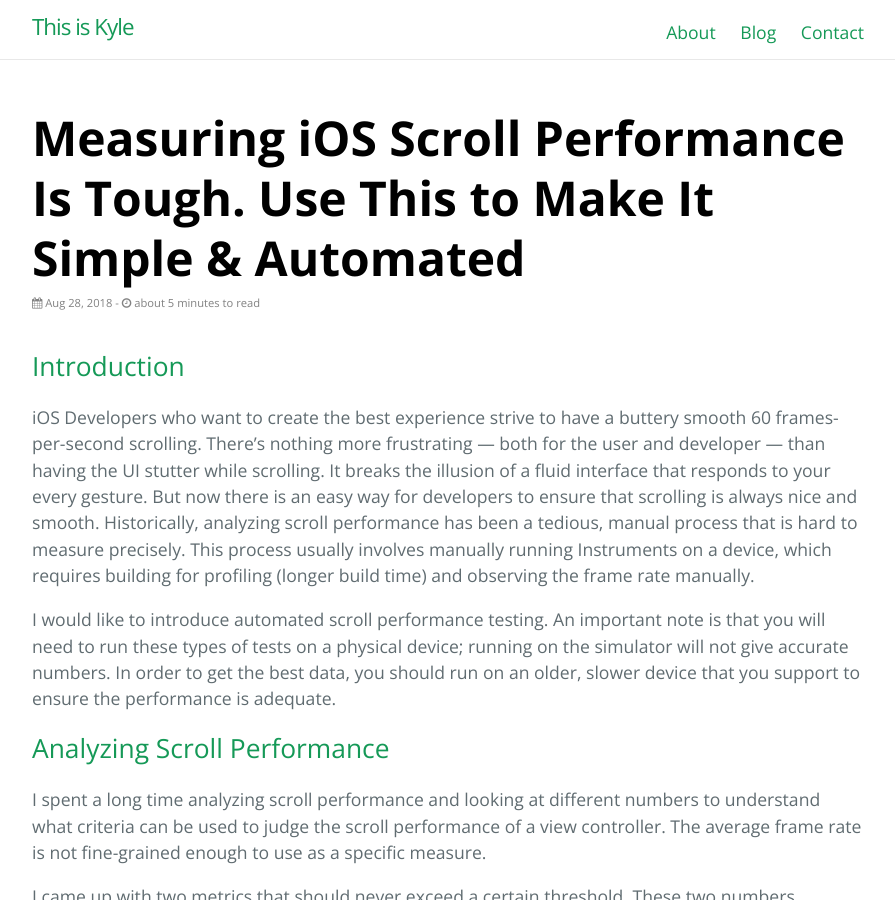
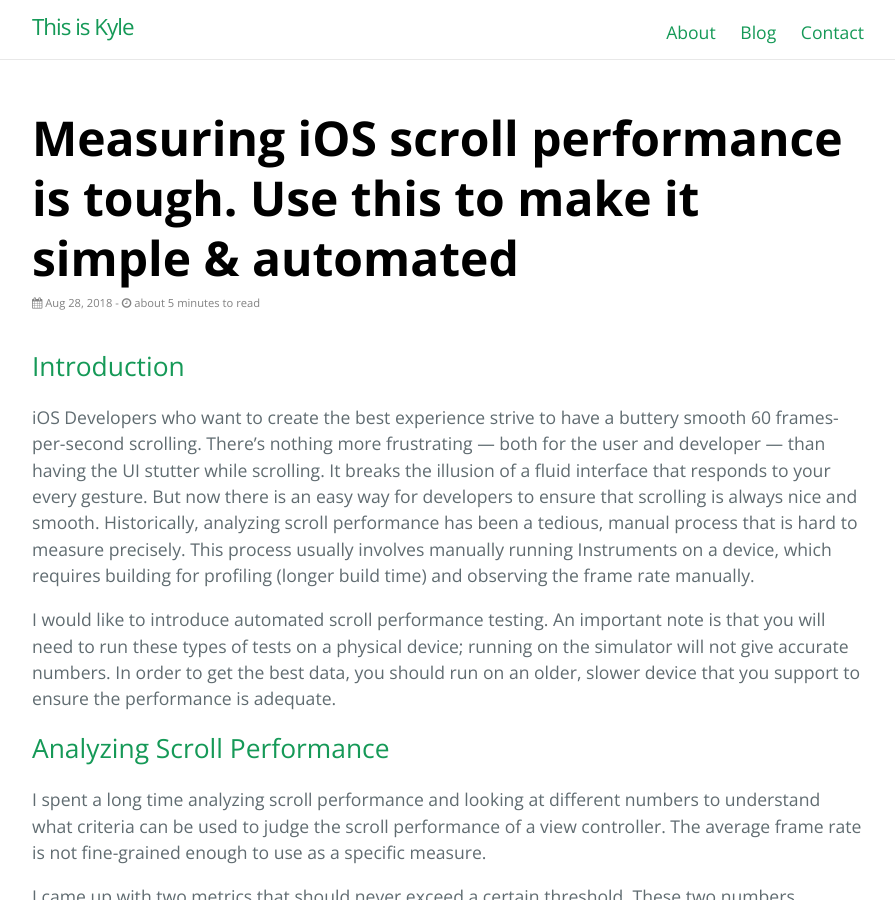
Before and after one commit to drumnkyle/drumnkyle.github.io, a Jekyll site: the page built from _posts/2018-08-28-measuring-ios-scroll-performance-is-tough--use-this-to-make-it-simple-and-automated.md, in a window 1280 px wide and 900 px high. Shown: the whole window, without its empty margins (192-1087 px from the left). Built offline with Jekyll 4.4.1, drawn with Linux system fonts in a browser that asks for light colours.

```diff
--- a/_posts/2018-08-28-measuring-ios-scroll-performance-is-tough--use-this-to-make-it-simple-and-automated.md
+++ b/_posts/2018-08-28-measuring-ios-scroll-performance-is-tough--use-this-to-make-it-simple-and-automated.md
@@ -1,6 +1,6 @@
 ---
 layout: post
-title: Measuring iOS Scroll Performance Is Tough. Use This to Make It Simple & Automated
+title: Measuring iOS scroll performance is tough. Use this to make it simple & automated
 date: 2018-08-28
 tags:
     - Software Development
```
